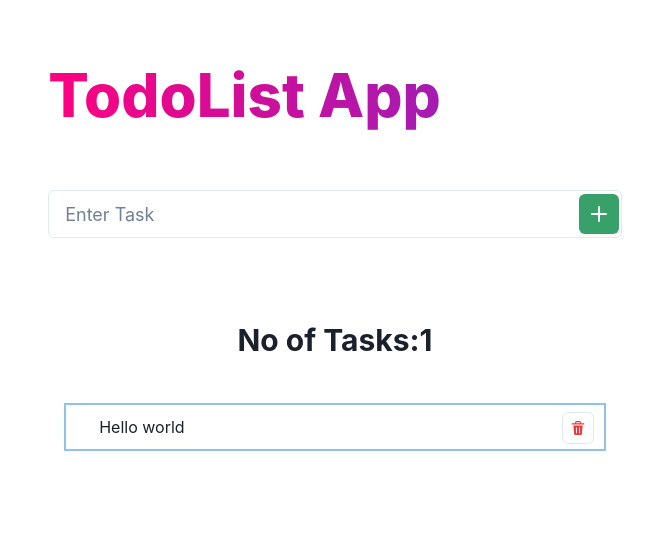
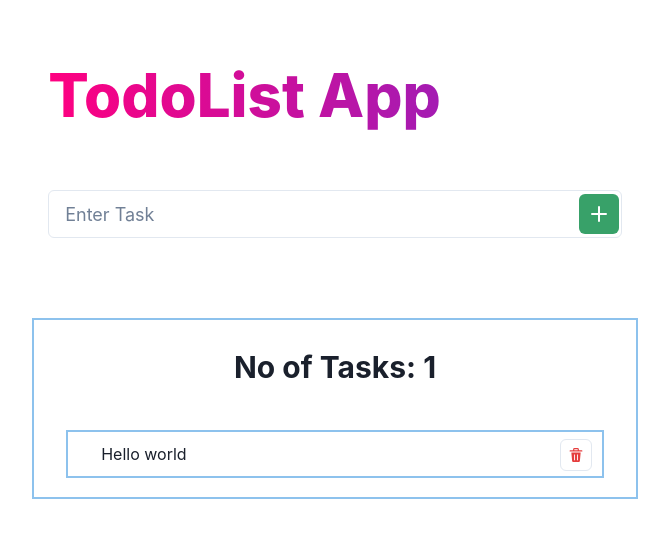
Before and after one commit to daniel-jebarson/todo-list, a Next.js app: page / in a window 1280 px wide. Shown: the top 538 px of the page, without its empty margins (305-974 px from the left). Built offline with nearby package versions, Linux system fonts and the light colour scheme.

Commit message:
warn fix 🛠️

```diff
--- a/components/todo.tsx
+++ b/components/todo.tsx
@@ -22,10 +22,11 @@ const Todo = (props: { display: number }) => {
       display="flex"
       flexDirection={"column"}
       alignItems="center"
+      border={"2px solid rgba(66, 153, 225, 0.6)"}
       mt="80px"
     >
-      <Text fontSize={"3xl"} fontWeight={"bold"}>
-        No of Tasks:{state.noOfTasks}
+      <Text pt={"25px"} fontSize={"3xl"} fontWeight={"bold"}>
+        No of Tasks: {state.noOfTasks}
       </Text>
 
       <Container
@@ -34,11 +35,13 @@ const Todo = (props: { display: number }) => {
         flexDirection={"column"}
         mt="40px"
         gap={"40px"}
+        pb={"19px"}
       >
         {state.data.map((val, index) => {
           return (
             <ButtonGroup size="sm" isAttached variant="outline" gap={"30px"}>
               <Container
+                key={index}
                 position={"relative"}
                 border={"2px solid rgba(66, 153, 225, 0.6)"}
                 display="flex"
--- a/pages/index.tsx
+++ b/pages/index.tsx
@@ -34,12 +34,12 @@ export default function Home() {
       <Container justifyContent={"center"} display="flex">
         <InputGroup mt={"50px"} width={"600px"} size="lg">
           <Input
-            onChange={(e) => setDesc(e.target.value.trim())}
+            onChange={(e) => setDesc(e.target.value)}
             value={desc}
             onKeyPress={(e) => {
               if (e.key == "Enter") {
                 if (desc != "") {
-                  ADDTODO(desc);
+                  ADDTODO(desc.trim());
                   setDesc("");
                 } else alert("Input can't be empty");
               }
@@ -52,7 +52,7 @@ export default function Home() {
             <IconButton
               onClick={() => {
                 if (desc != "") {
-                  ADDTODO(desc);
+                  ADDTODO(desc.trim());
                   setDesc("");
                 } else alert("Input can't be empty");
               }}
```
